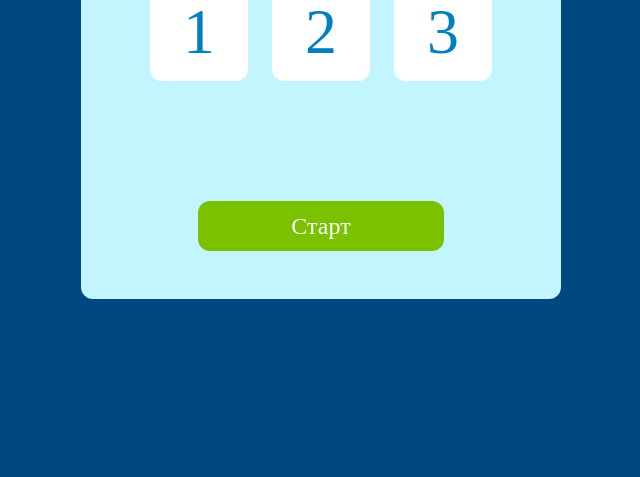
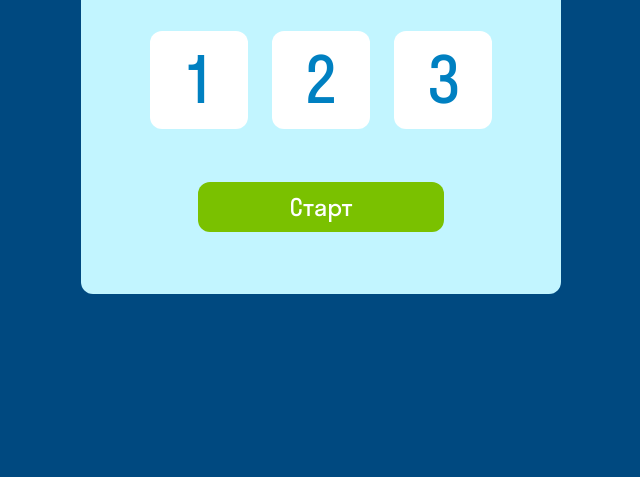
Before and after one commit to VolanVovanti/testGame, a website built with webpack: page index.html in a window 1280 px wide. Shown: the part 323-800 px from the top of the page, without its empty margins (319-959 px from the left). Built offline with nearby package versions, Linux system fonts and the light colour scheme.

Commit message:
Connect fonts commit

```diff
--- a/src/index.ts
+++ b/src/index.ts
@@ -187,7 +187,7 @@ function startGame() {
     divMobal.id = 'selectLvlModal'
     divMobal.className = 'modal'
 
-    body.appendChild(divMobal)
+
 
     const divMobalContainer = document.createElement('div')
     divMobalContainer.className = 'modal__container'
@@ -272,6 +272,7 @@ function startGame() {
 // Отрисовка первого уровня
 
 function containerLvl1() {
+    divMobal.className = ''
     startGameFrontEcran() // Отрисовка экрана до раскладки карт
     //Достал рубашку
     const bacPackCards = allCardsFrontI1[0]
--- a/src/style.scss
+++ b/src/style.scss
@@ -1,3 +1,23 @@
+@font-face {
+    font-family: Mewium;
+    src: url(/src/fonts/stratosskyengweb-medium.woff);
+}
+
+@font-face {
+    font-family: Medium2;
+    src: url(/src/fonts/stratosskyengweb-medium.woff2);
+}
+
+@font-face {
+    font-family: Regular;
+    src: url(/src/fonts/stratosskyengweb-regular.woff);
+}
+
+@font-face {
+    font-family: Regular2;
+    src: url(/src/fonts/stratosskyengweb-regular.woff2);
+}
+
 * {
     padding: 0;
     margin: 0;
@@ -19,7 +39,7 @@ body {
 
 .text-content-black {
     color: black;
-
+    font-family: Regular;
     padding-top: 22px;
     font-weight: 400;
     font-size: 64px;
@@ -63,12 +83,13 @@ body {
 
 .modal {
     width: 480px;
+    height: 459px;
     background: #c2f5ff;
     border-radius: 12px;
     margin: 0 auto;
     margin-top: 158px;
     &__container {
-        padding: 52px 69px 48px 69px;
+        padding: 52px 69px 0px 69px;
         margin-bottom: 100px;
     }
     &__header {
@@ -80,11 +101,12 @@ body {
         font-size: 40px;
         line-height: 48px;
         color: #004980;
+        font-family: Regular;
     }
 
     &__content .levels-list {
         padding-top: 48px;
-        padding-bottom: 67px;
+        padding-bottom: 0px;
         display: flex;
 
         column-gap: 24px;
@@ -103,7 +125,7 @@ body {
         text-align: center;
         color: #0080c1;
         justify-content: space-evenly;
-
+        font-family: Regular;
         cursor: pointer;
     }
 
@@ -139,7 +161,7 @@ body {
         height: 91px;
         padding-top: 22px;
         padding-left: 22px;
-
+        font-family: Regular;
         font-weight: 400;
         font-size: 64px;
         line-height: 72px;
@@ -154,7 +176,7 @@ body {
         /* identical to box height, or 200% */
 
         font-feature-settings: 'pnum' on, 'lnum' on;
-
+        font-family: Regular;
         color: #ffffff;
     }
 }
@@ -189,7 +211,7 @@ body {
     line-height: 32px;
 
     color: #ffffff;
-
+    font-family: Regular;
     cursor: pointer;
 }
 
@@ -205,7 +227,7 @@ body {
     line-height: 32px;
 
     color: #ffffff;
-
+    font-family: Regular;
     cursor: pointer;
 }
 
@@ -214,6 +236,7 @@ body {
     font-size: 24px;
     line-height: 32px;
     padding-left: 65px;
+    font-family: Regular;
 }
 
 .stylesCards {
```
Also changed, not shown: src/fonts/stratosskyengweb-medium.woff (added), src/fonts/stratosskyengweb-medium.woff2 (added), src/fonts/stratosskyengweb-regular.woff (added), src/fonts/stratosskyengweb-regular.woff2 (added).
